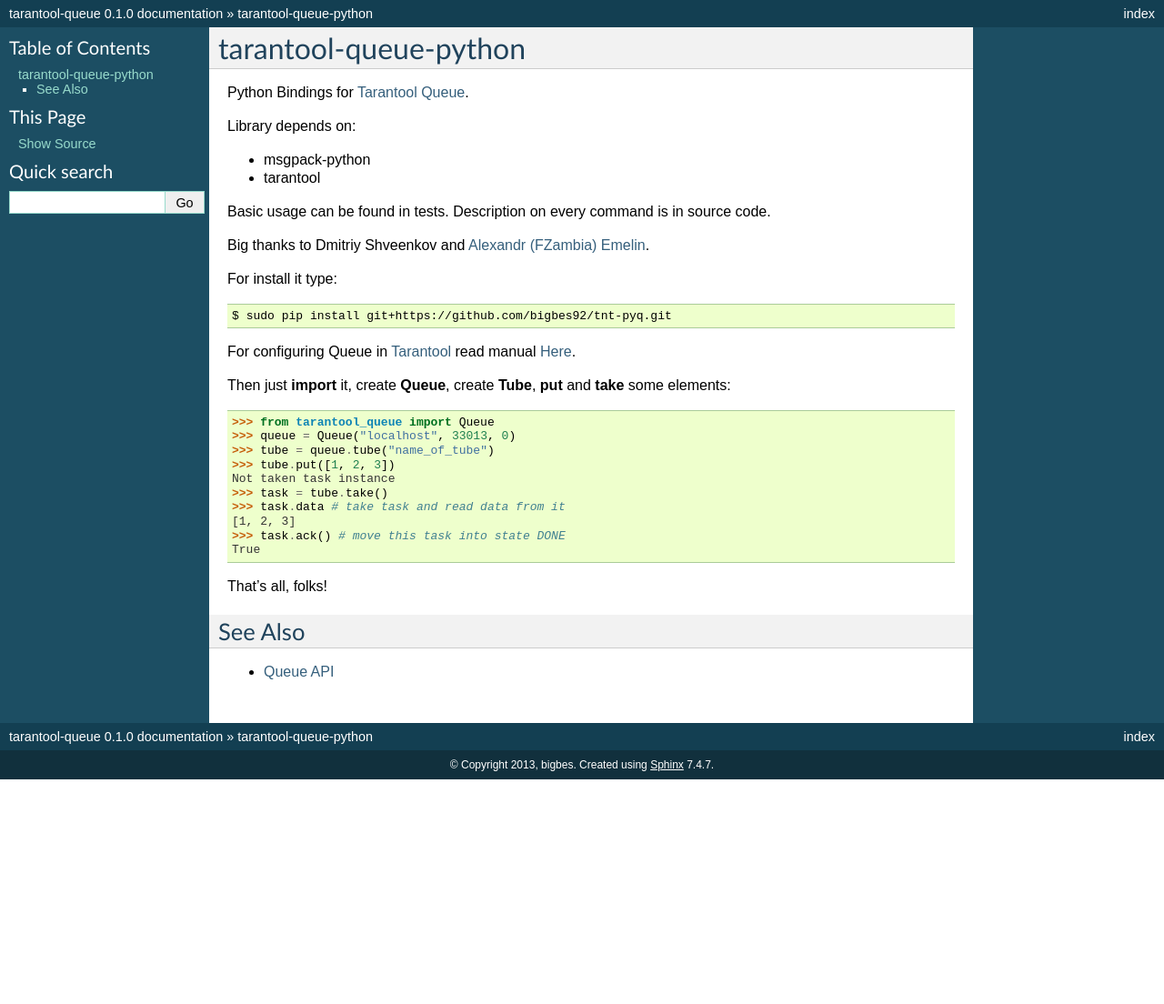
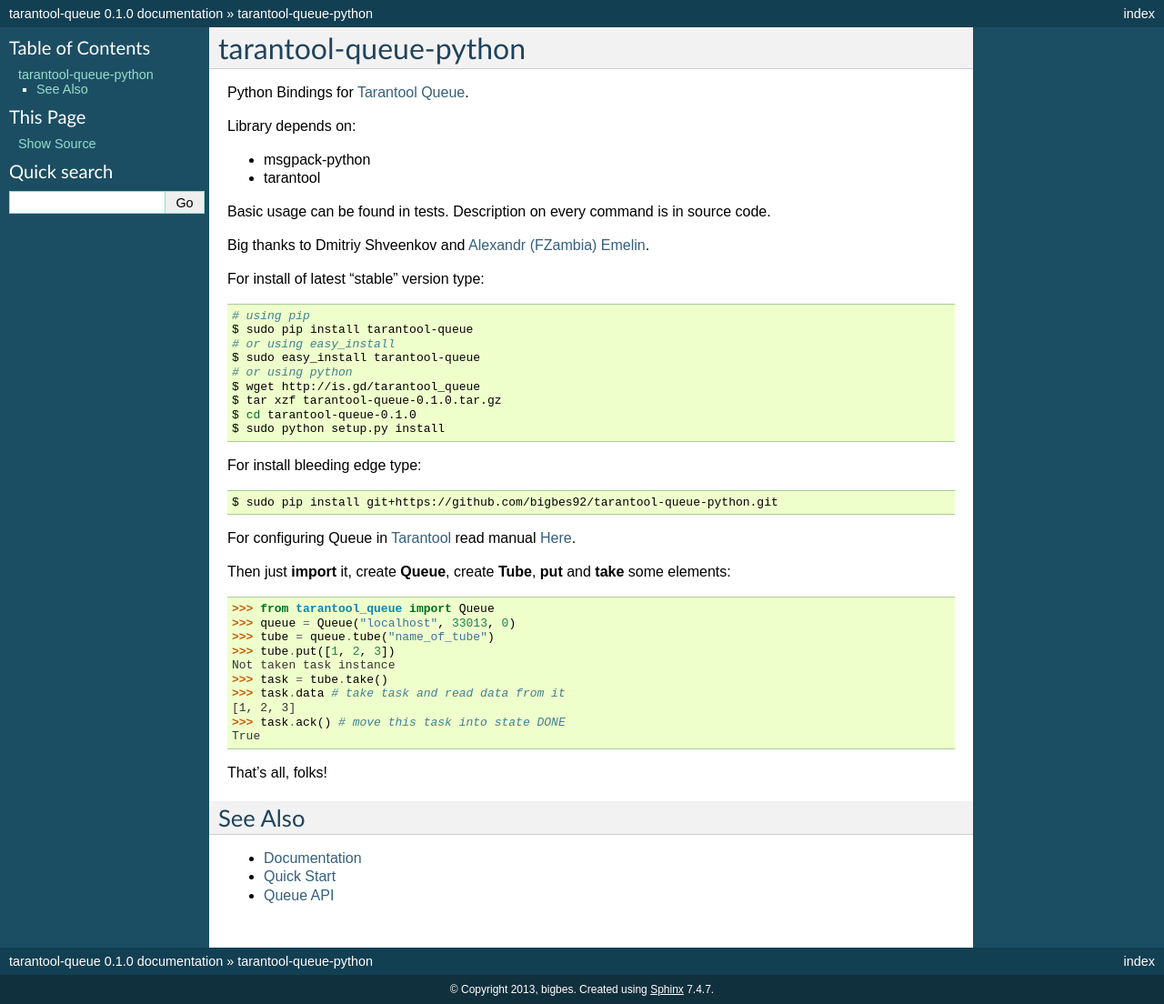
Before and after one commit to tarantool/queue-python, a Sphinx documentation site: the page built from docs/index.rst, in a window 1280 px wide. Shown: the whole page at 91% size. Built offline with Sphinx 7.4.7, drawn with Linux system fonts in a browser that asks for light colours; formulas are drawn with MathJax 3; before the commit the page ends 900 px from its top, so only the background shows below that.

Commit message:
Update index.rst

```diff
--- a/docs/index.rst
+++ b/docs/index.rst
@@ -13,11 +13,25 @@
 
 Big thanks to Dmitriy Shveenkov and `Alexandr (FZambia) Emelin <https://github.com/FZambia>`_.
 
-For install it type:
+For install of latest "stable" version type:
 
 .. code-block:: bash
 
-    $ sudo pip install git+https://github.com/bigbes92/tnt-pyq.git
+    # using pip
+    $ sudo pip install tarantool-queue
+    # or using easy_install
+    $ sudo easy_install tarantool-queue
+    # or using python
+    $ wget http://is.gd/tarantool_queue
+    $ tar xzf tarantool-queue-0.1.0.tar.gz
+    $ cd tarantool-queue-0.1.0
+    $ sudo python setup.py install
+
+For install bleeding edge type:
+
+.. code-block:: bash
+
+    $ sudo pip install git+https://github.com/bigbes92/tarantool-queue-python.git
 
 For configuring Queue in `Tarantool <http://tarantool.org>`_ read manual `Here <https://github.com/tarantool/queue>`_.
 
@@ -39,5 +53,7 @@
 That's all, folks!
 
 See Also
-==================
+========
+* `Documentation <http://tarantool-queue-python.readthedocs.org/en/latest/>`_
+* :ref:`quick_start_en`
 * :ref:`codeapi`
```
